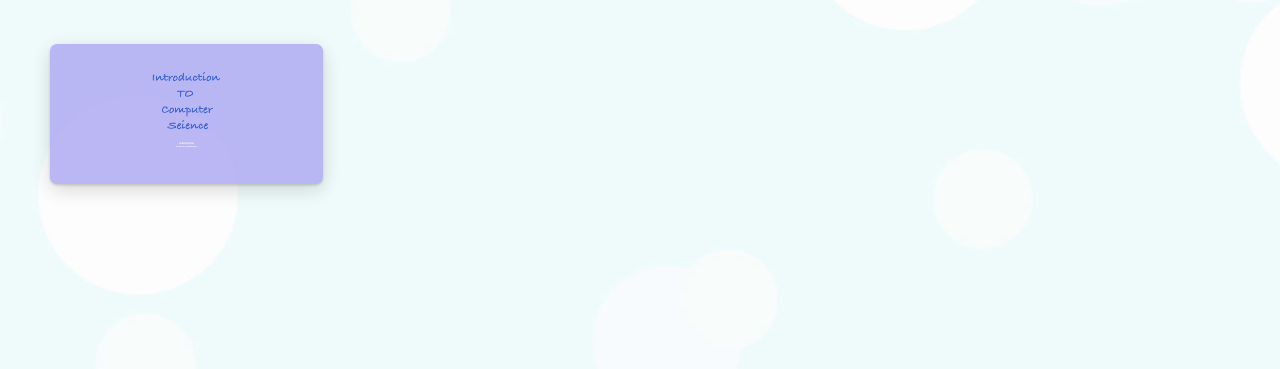
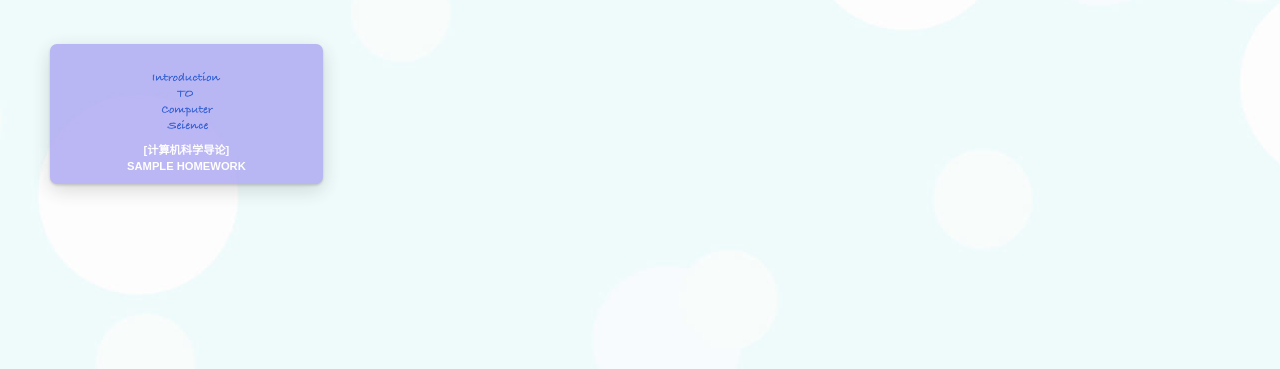
Before and after one commit to KyrieWang233/homework_submission, a Django app: page / in a window 1280 px wide. Shown: the part 51-420 px from the top of the page. Run offline with Django 3.2, Linux system fonts and the light colour scheme; data comes from the database, SQL or seed files in the repository; tables that the repository leaves empty hold one stand-in row (values such as "Sample post"); some libraries are stand-ins or nearby versions.

Commit message:
调节字体大小

```diff
--- a/static/css/main.css
+++ b/static/css/main.css
@@ -48,7 +48,7 @@ img{
 .mini-title a{
 	color:#333;
   max-width: 100%;
-  font-size: 1.5pt;
+  font-size: 0.8em;
   font-weight: bold;
   font-family: "Hiragino Sans GB", "Microsoft YaHei", sans-serif;
   outline: none;
```
